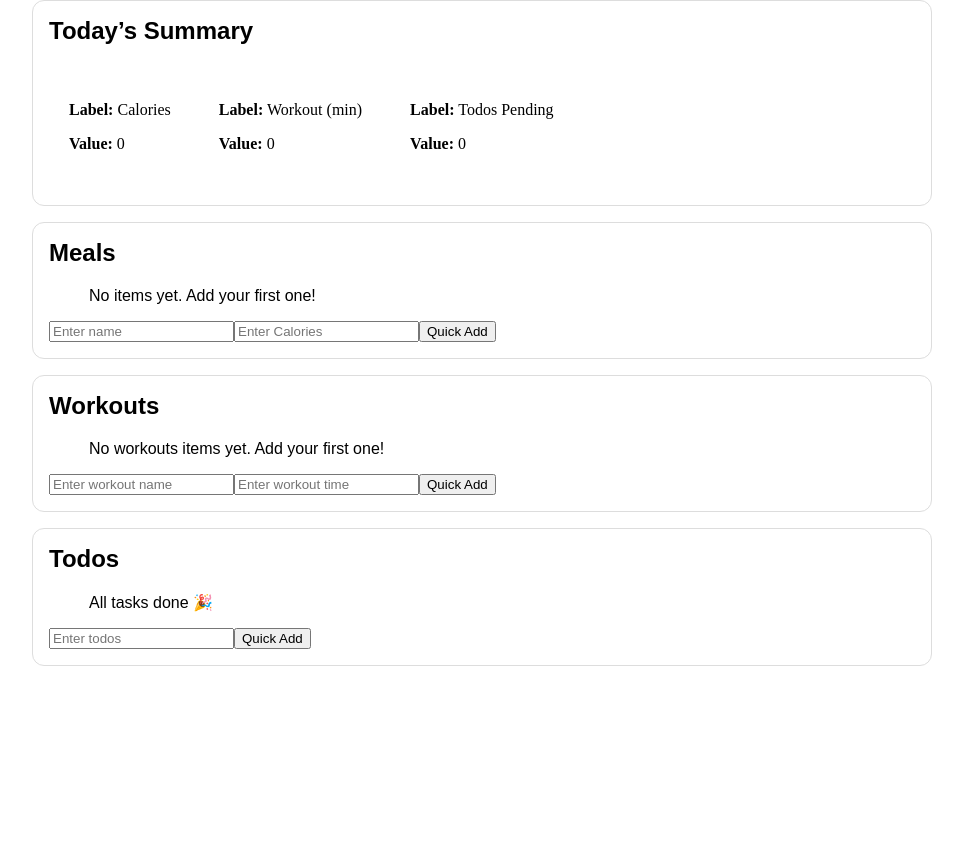
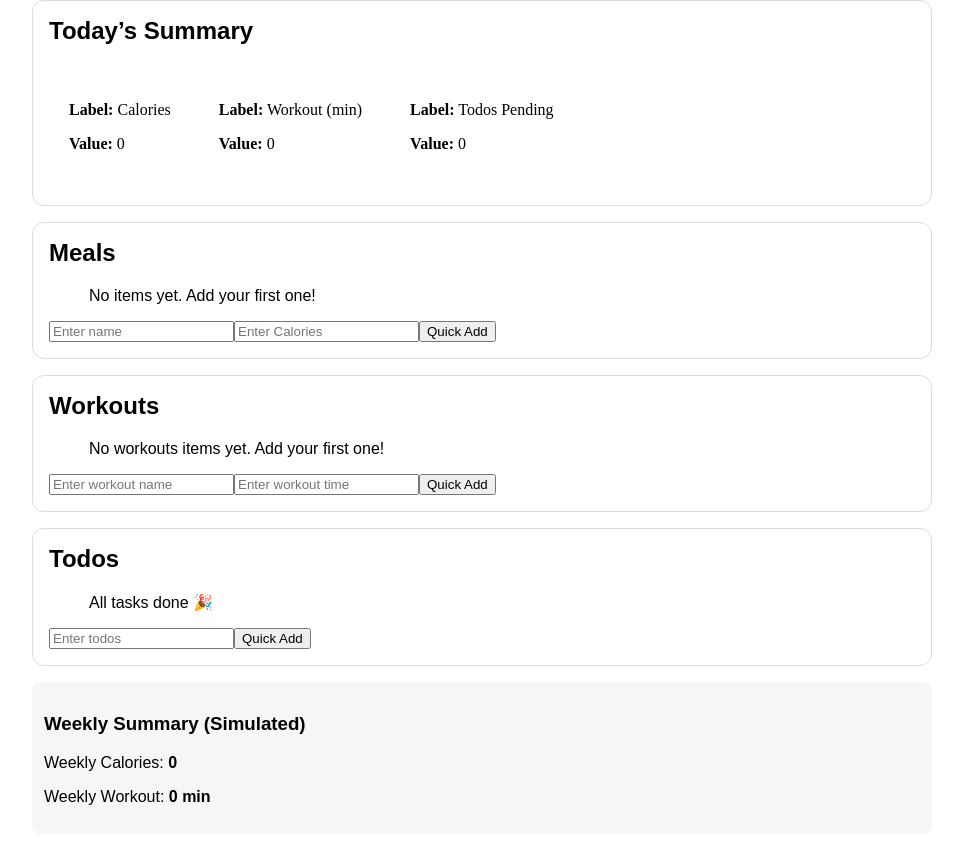
Before and after one commit to abhishek-rahul/react_projects, a React (Create React App) app in the folder fitlife-planner/: page / in a window 1280 px wide. Shown: the part 130-974 px from the top of the page, without its empty margins (158-1121 px from the left). Before the commit the page ends 820 px from the top, so only its background shows below. Built offline with nearby package versions, Linux system fonts and the light colour scheme.

Commit message:
added lazy loading

```diff
--- a/fitlife-planner/src/App.js
+++ b/fitlife-planner/src/App.js
@@ -8,6 +8,10 @@ import HeaderSummary from "./components/HeaderSummary"; // new
 import Workouts from "./components/Workouts";
 import Todos from "./components/Todos";
 import TodaysSummary from "./components/TodaysSummary";
+
+import { lazy, Suspense } from "react";
+
+const WeeklyCharts = lazy(() => import("./features/charts/WeeklyCharts"));
 
 function App() {
   const [totalCalories, setTotalCalories] = useState(0);
@@ -34,6 +38,9 @@ function App() {
         <Meals />
         <Workouts />
         <Todos />
+        <Suspense fallback={<div>Loading charts…</div>}>
+          <WeeklyCharts calories={totalCalories} workouts={totalWorkoutMin} />
+        </Suspense>
       </div>
     </SummaryContext.Provider>
   );
--- /dev/null
+++ b/fitlife-planner/src/features/charts/WeeklyCharts.js
@@ -0,0 +1,26 @@
+// src/features/charts/WeeklyCharts.js
+function WeeklyCharts({ calories, workouts }) {
+  // Pretend “weekly” is sum of current list × 7
+  const weeklyCalories = calories * 7;
+  const weeklyWorkout = workouts * 7;
+
+  return (
+    <div
+      style={{
+        marginTop: "16px",
+        padding: "12px",
+        background: "#f6f6f6",
+        borderRadius: "8px",
+      }}
+    >
+      <h3>Weekly Summary (Simulated)</h3>
+      <p>
+        Weekly Calories: <strong>{weeklyCalories}</strong>
+      </p>
+      <p>
+        Weekly Workout: <strong>{weeklyWorkout} min</strong>
+      </p>
+    </div>
+  );
+}
+export default WeeklyCharts;
```
